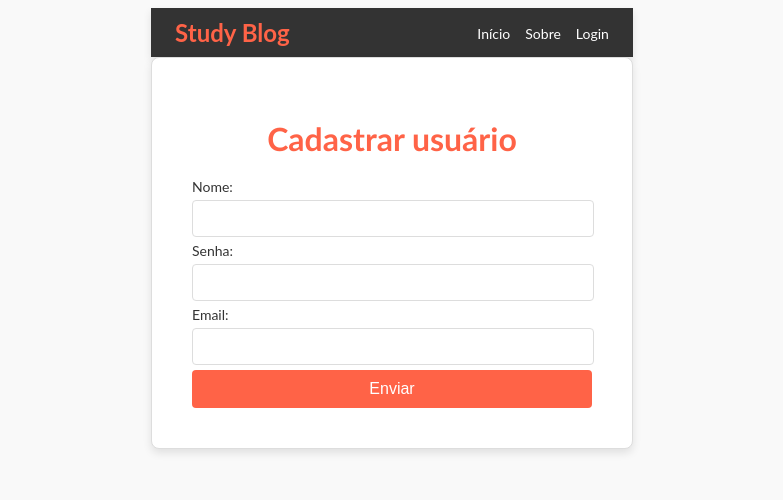
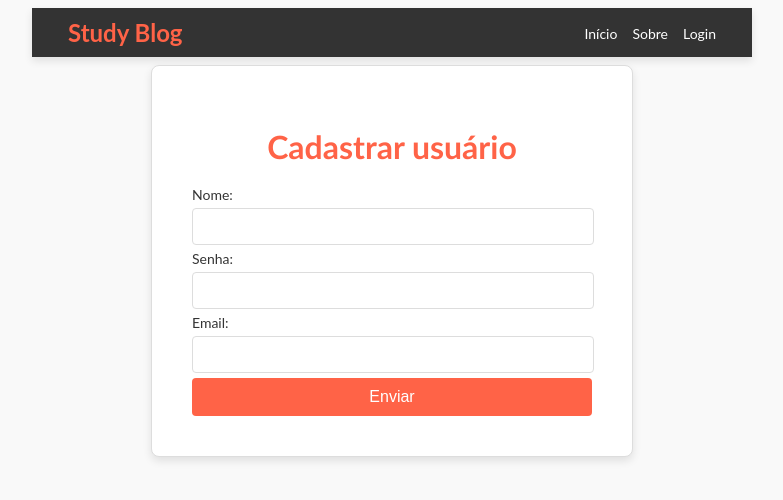
Before and after one commit to Itor-Carlos/frontend-blog, a React (Vite) app: page /cadastrar-usuario in a window 1280 px wide. Shown: the top 500 px of the page, without its empty margins (248-1031 px from the left). Built offline with nearby package versions, Linux system fonts and the light colour scheme.

Commit message:
fix: Header alterando de tamanho

```diff
--- a/src/app/components/Header/styles.ts
+++ b/src/app/components/Header/styles.ts
@@ -6,6 +6,7 @@ export const HeaderContainer = styled.div`
     box-shadow: 0 4px 8px rgba(0, 0, 0, 0.1);
     display: flex;
     justify-content: center;
+    min-width: 720px;
 
     .header-div{
         width: 90%;
--- a/src/app/pages/CadastroUser/styles.ts
+++ b/src/app/pages/CadastroUser/styles.ts
@@ -8,6 +8,8 @@ export const FormUserContainer = styled.div`
     padding: 40px;
     width: 400px;
     box-shadow: 0 4px 8px rgba(0, 0, 0, 0.1);
+    margin: auto;
+    margin-top: 8px;
 
     label{
         display: block;
--- a/src/app/pages/Login/styles.ts
+++ b/src/app/pages/Login/styles.ts
@@ -9,6 +9,8 @@ export const LoginContainer = styled.div`
     width: 400px;
     box-shadow: 0 4px 8px rgba(0, 0, 0, 0.1);
     text-align: center;
+    margin: auto;
+    margin-top: 8px;
 
 
     h1{
```
